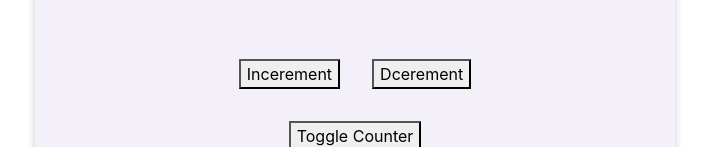
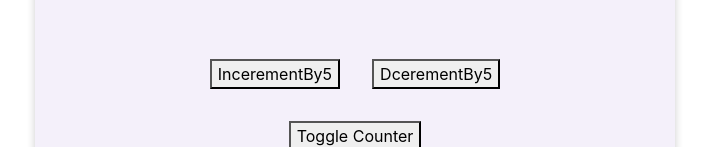
Before and after one commit to SigmaArun/reactarun, a React (Create React App) app: page /login in a window 1280 px wide. Shown: the part 184-331 px from the top of the page, without its empty margins (285-994 px from the left). Built offline with nearby package versions, Linux system fonts and the light colour scheme.

Commit message:
useselector concept task14

```diff
--- a/src/ReduxProject/components/Counter.js
+++ b/src/ReduxProject/components/Counter.js
@@ -9,10 +9,10 @@ const Counter = () => {
   const toggleCounterHandler = () => {};
 
   const incrementHandler=()=>{
-    dispatch({type:'incrementBY2'});
+    dispatch({type:'incrementBY5'});
   }
   const decrementHandler=()=>{
-    dispatch({type:'decrementBY2'});
+    dispatch({type:'decrementBY5'});
   }
 
   return (
@@ -20,8 +20,8 @@ const Counter = () => {
       <h1>Redux Counter</h1>
       <div className={classes.value}>{counter}</div>
       <div>
-        <button onClick={incrementHandler}>Incerement</button>
-        <button onClick={decrementHandler}>Dcerement</button>
+        <button onClick={incrementHandler}>IncerementBy5</button>
+        <button onClick={decrementHandler}>DcerementBy5</button>
       </div>
       <button onClick={toggleCounterHandler}>Toggle Counter</button>
     </main>
--- a/src/ReduxProject/store/reduxlogic.js
+++ b/src/ReduxProject/store/reduxlogic.js
@@ -2,15 +2,15 @@ import {createStore} from 'redux';
 
 
 const counterReducer=(state={counter :0}, action)=>{
-    if(action.type==='incrementBY2'){
+    if(action.type==='incrementBY5'){
         return{
-            counter: state.counter +2,
+            counter: state.counter +5,
         }
     }
 
-    if(action.type==='decrementBY2'){
+    if(action.type==='decrementBY5'){
         return{
-            counter: state.counter -2,
+            counter: state.counter -5,
         }
     }
     return state;
```
